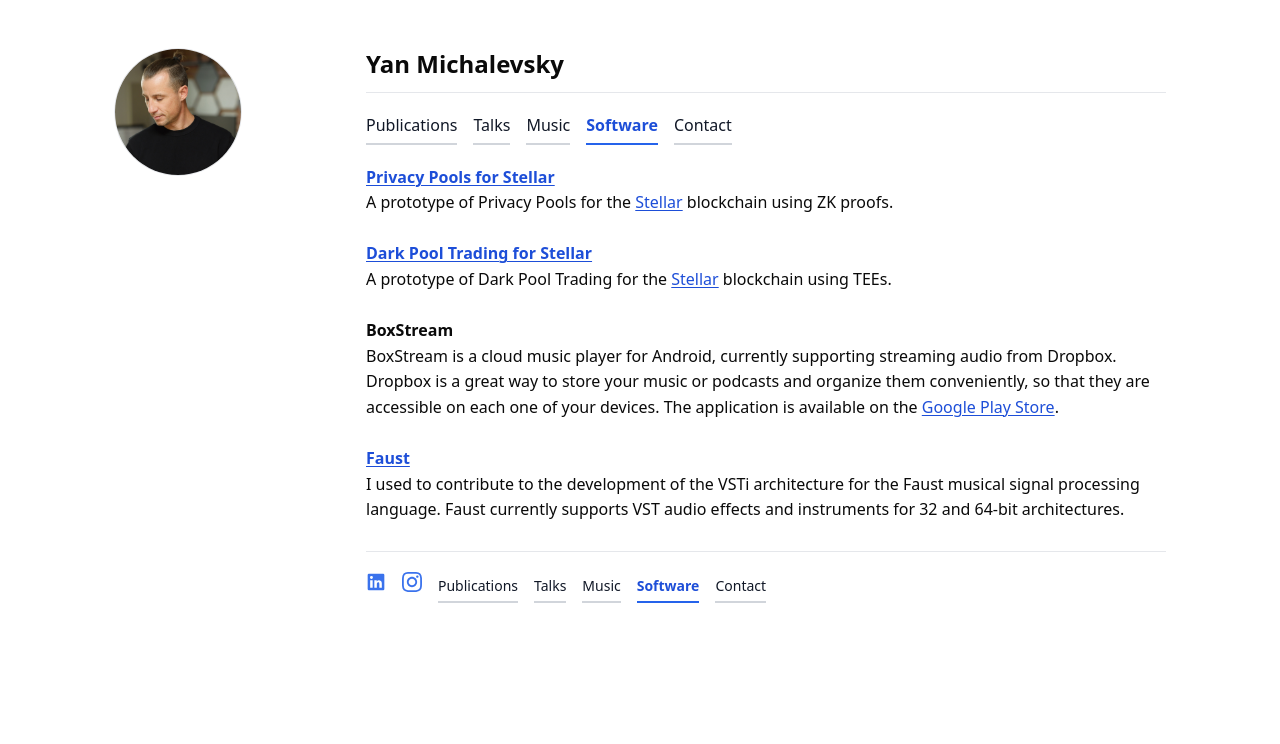
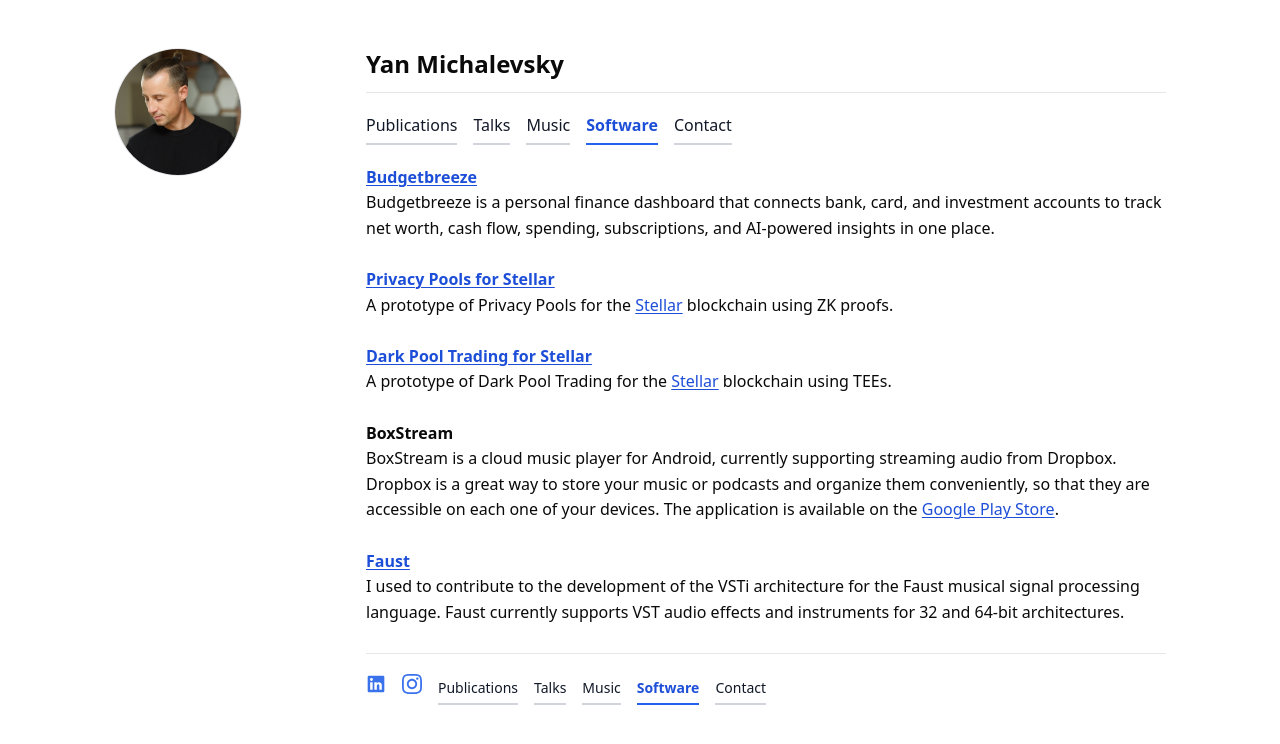
Before and after one commit to ymcrcat/michalevsky.com, a React (Create React App) app: page /software in a window 1280 px wide. Shown: the top 744 px of the page. Built offline with nearby package versions, Linux system fonts and the light colour scheme.

Commit message:
feat: add Budgetbreeze software entry

```diff
--- a/src/components/Software.js
+++ b/src/components/Software.js
@@ -2,6 +2,12 @@
     return (
         <section className="columns content-card">
 
+            <p><h3><a href="https://budgetbreeze.io"><b>Budgetbreeze</b></a></h3>
+            Budgetbreeze is a personal finance dashboard that connects bank, card, and investment
+            accounts to track net worth, cash flow, spending, subscriptions, and AI-powered insights
+            in one place.
+            </p>
+            <br/>
             <p><h3><a href="https://github.com/ymcrcat/soroban-privacy-pools"><b>Privacy Pools for Stellar</b></a></h3>
             A prototype of Privacy Pools for the <a href="https://stellar.org">Stellar</a> blockchain using ZK proofs.
             </p>
```
